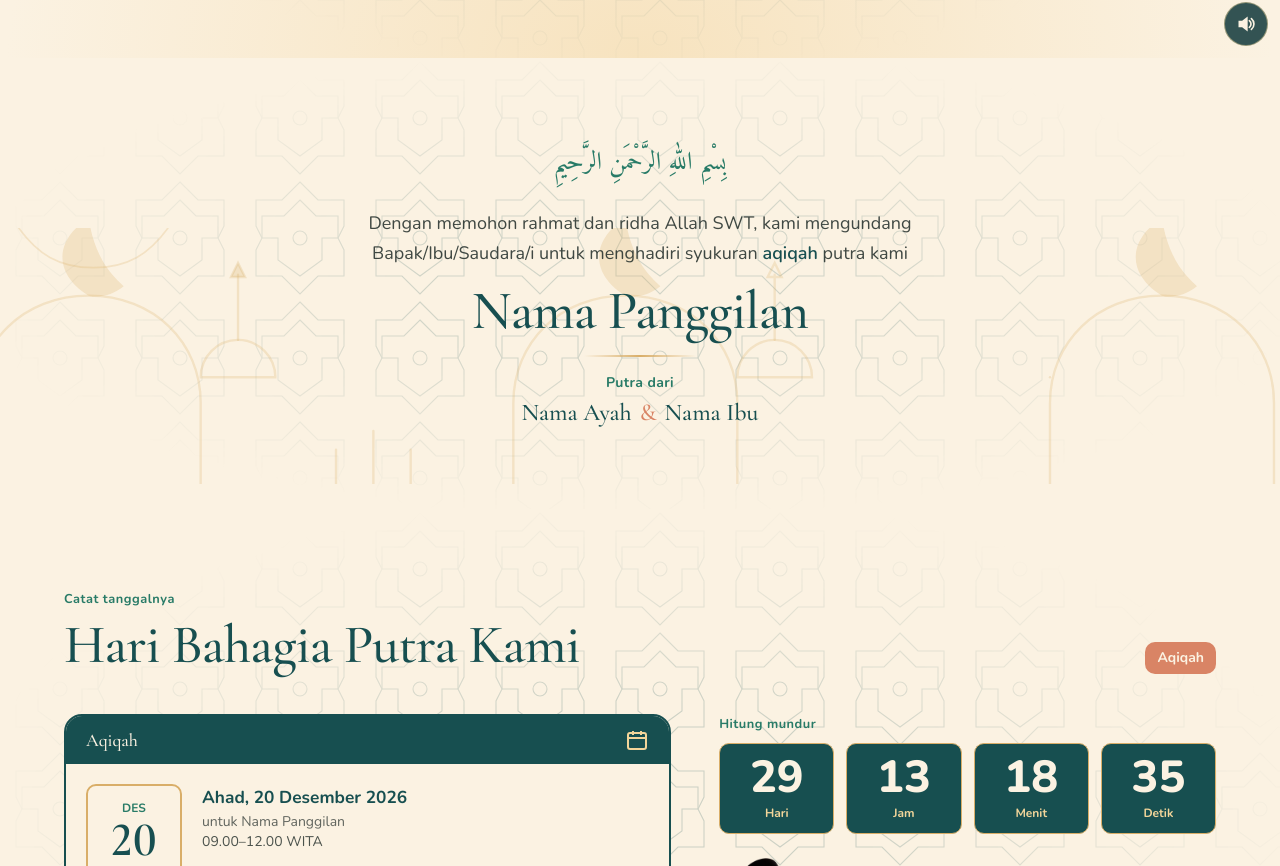
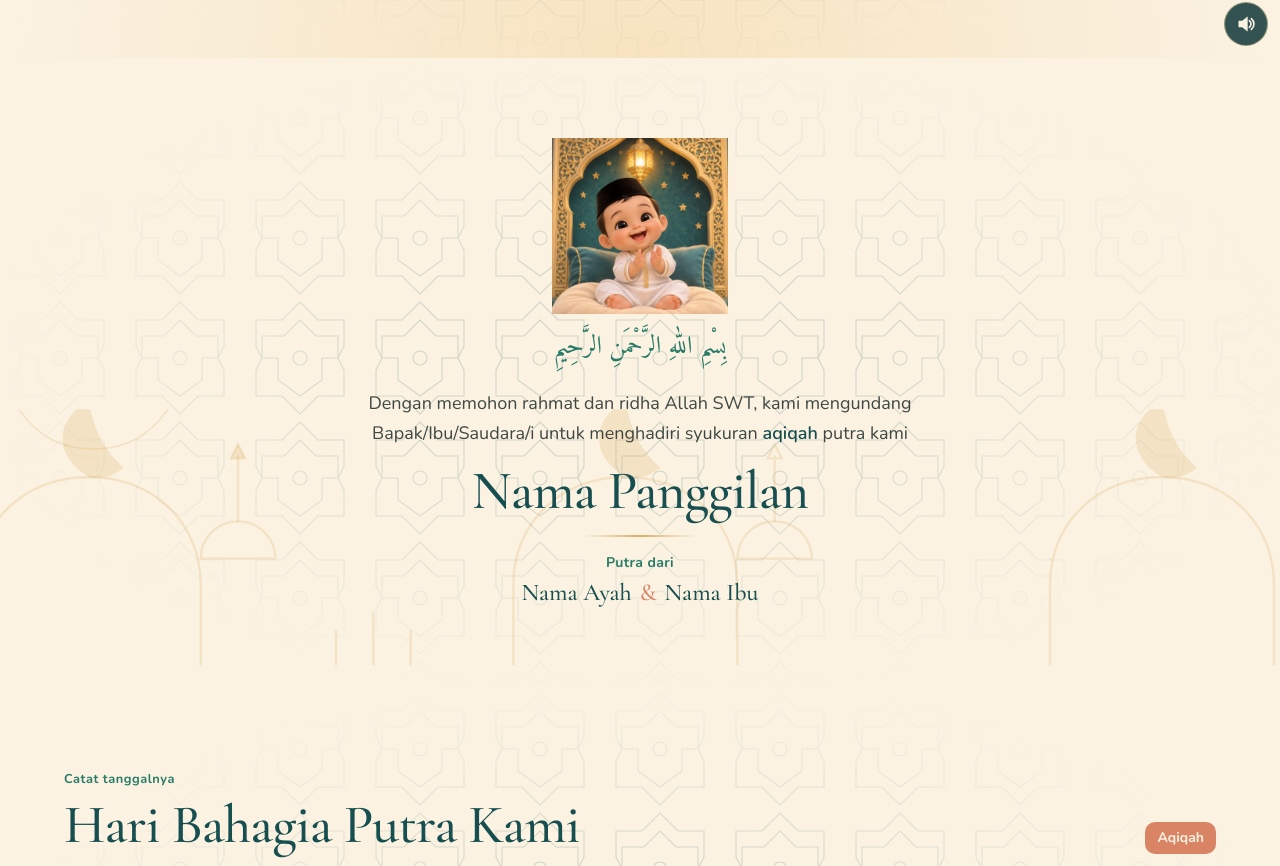
Before and after one commit to llassingan/kidsinvitation, a Next.js app: page / in a window 1280 px wide. Shown: the part 742-1608 px from the top of the page. Built offline with nearby package versions, Linux system fonts and the light colour scheme; no server answers.

Commit message:
Animate the welcome kid again and give the Bismillah a baby illustration

```diff
--- a/src/components/invitation/InvitationCover.tsx
+++ b/src/components/invitation/InvitationCover.tsx
@@ -207,18 +207,19 @@ export default function InvitationCover({ guest, nextAnchor }: { guest: string |
         className="cover-welcome absolute inset-0 z-20 flex items-center justify-center overflow-y-auto px-5 pt-[max(2.5rem,env(safe-area-inset-top))] pb-[max(5rem,env(safe-area-inset-bottom))] outline-none"
       >
         <div className="mx-auto w-full max-w-[30rem] text-center">
-          <div className="relative mx-auto w-[clamp(7.5rem,20vh,10rem)]">
+          <div className="relative mx-auto w-[clamp(8.5rem,21vh,11rem)]">
             <div
               aria-hidden="true"
               className="absolute inset-0 border-[5px] border-sand bg-teal [clip-path:url(#welcome-arch)]"
             />
             <div className="relative aspect-[4/5] [clip-path:url(#welcome-arch)]">
+              {/* Bobbed on the same keyframes as the kid peeking over the envelope. */}
               <img
                 src="/img/boy-wave.webp"
                 alt="Ilustrasi anak melambaikan tangan menyambut tamu"
                 width={525}
                 height={900}
-                className="h-full w-full object-cover object-[50%_30%]"
+                className="cover-welcome-kid h-full w-full object-cover object-[50%_30%]"
               />
             </div>
             <svg width="0" height="0" className="absolute" aria-hidden="true">
@@ -301,6 +302,9 @@ export default function InvitationCover({ guest, nextAnchor }: { guest: string |
         .cover-letter { transition: transform 400ms ease; }
         .cover-flap { transition: transform 400ms ease; transform-style: preserve-3d; backface-visibility: hidden; filter: drop-shadow(0 8px 8px rgba(16,56,58,.16)); }
         .cover-flap svg { overflow: visible; }
+        @media (prefers-reduced-motion: no-preference) {
+          .cover-stage[data-phase="open"] .cover-welcome-kid { animation: bob 3.6s ease-in-out infinite; transform-origin: 50% 100%; }
+        }
         .cover-stage[data-phase="open"] .cue-arrow { animation: cue-bob 1.9s ease-in-out 900ms infinite; }
         @keyframes cue-bob {
           0%, 100% { transform: translateY(0); opacity: .6; }
--- a/src/components/invitation/OpeningGreeting.tsx
+++ b/src/components/invitation/OpeningGreeting.tsx
@@ -26,12 +26,29 @@ export default function OpeningGreeting() {
       </motion.div>
 
       <div className="relative mx-auto max-w-[40rem] text-center">
-        <Reveal>
-          <p className="arabic text-emerald" lang="ar" dir="rtl">بِسْمِ اللهِ الرَّحْمَنِ الرَّحِيمِ</p>
+        <motion.div
+          initial={reduced ? false : { opacity: 0, y: 32 }}
+          whileInView={reduced ? undefined : { opacity: 1, y: 0 }}
+          viewport={{ once: true, amount: 0.3 }}
+          transition={{ duration: 0.9, ease: [0.22, 0.8, 0.3, 1] }}
+          className="mx-auto w-[clamp(8rem,26vw,11rem)]"
+        >
+          <img
+            src={invitation.child.illustration}
+            alt="Ilustrasi bayi laki-laki berbaju koko putih dan peci, duduk di antara bantal"
+            width={900}
+            height={900}
+            loading="lazy"
+            className="mx-auto h-auto w-full"
+          />
+        </motion.div>
+
+        <Reveal delay={0.08}>
+          <p className="arabic mt-2 text-emerald" lang="ar" dir="rtl">بِسْمِ اللهِ الرَّحْمَنِ الرَّحِيمِ</p>
         </Reveal>
 
-        <Reveal delay={0.1}>
-          <p className="mt-5 text-lg leading-relaxed text-ink/85">
+        <Reveal delay={0.18}>
+          <p className="mt-4 text-lg leading-relaxed text-ink/85">
             Dengan memohon rahmat dan ridha Allah SWT, kami mengundang Bapak/Ibu/Saudara/i untuk menghadiri syukuran{' '}
             <span className="font-semibold text-teal">
               {occasion}
@@ -40,7 +57,7 @@ export default function OpeningGreeting() {
           </p>
         </Reveal>
 
-        <Reveal delay={0.2}>
+        <Reveal delay={0.26}>
           <h2 id="salam-title" className="mt-4 text-h2 text-teal">
             {invitation.child.nickname}
           </h2>
```
